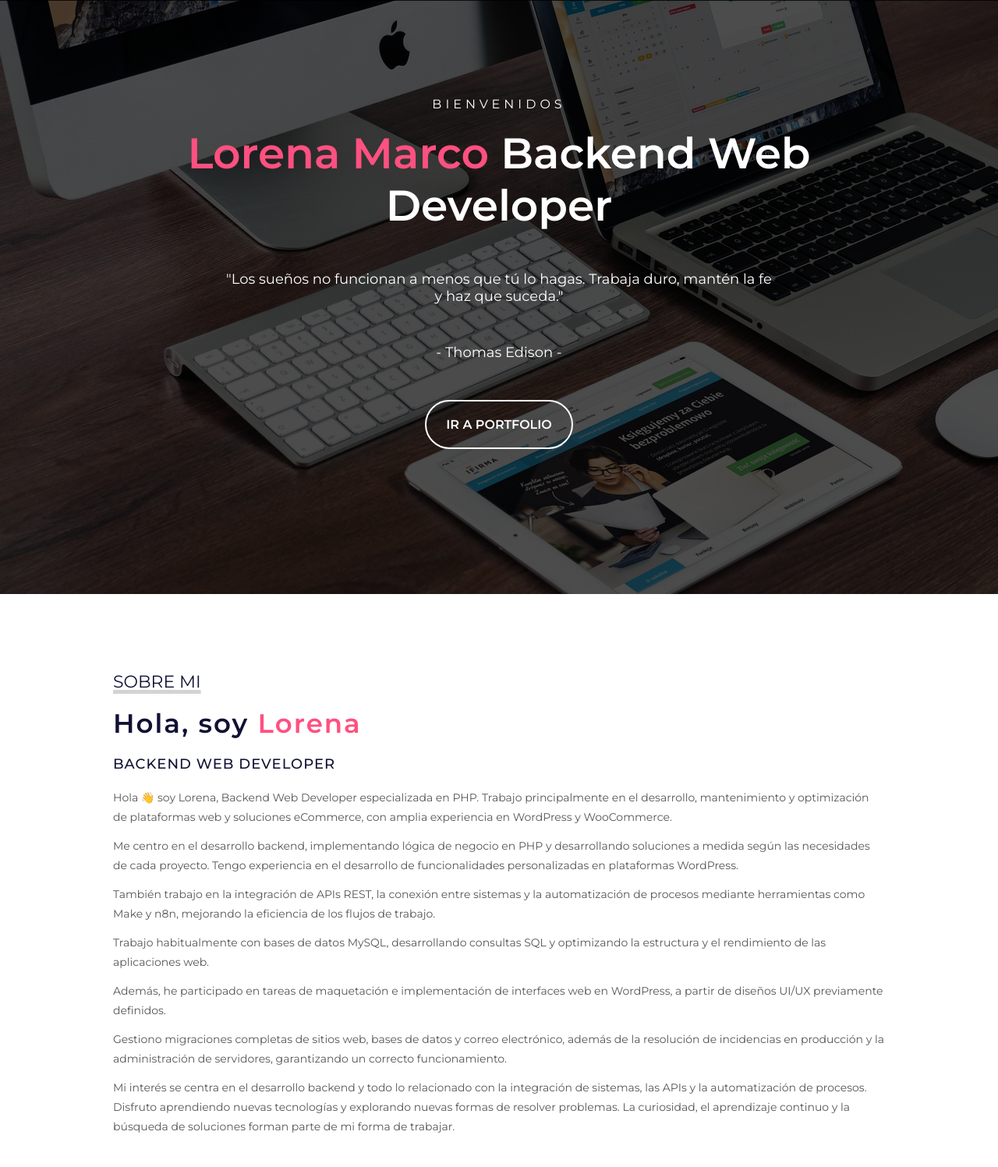
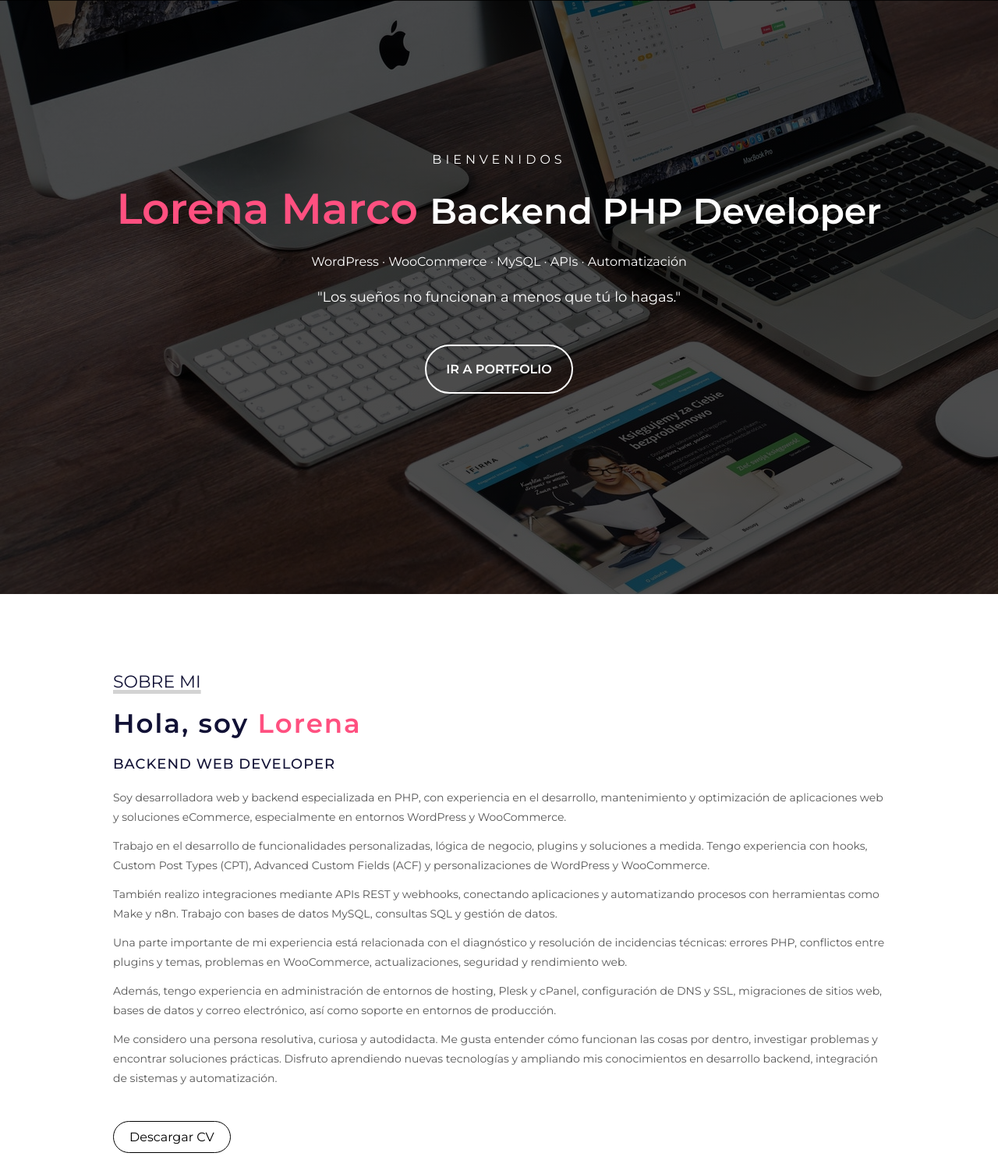
Before and after one commit to LorenaMarco/potfolio, a plain HTML site: page index.html in a window 1280 px wide. Shown: the part 38-1535 px from the top of the page at 78% size. Drawn offline with Linux system fonts and the light colour scheme.

Commit message:
Update About Me section with PHP backend specialization
Updated the title and content of the HTML document to reflect the role and skills of Lorena Marco as a Backend PHP Developer. Enhanced the presentation section and added more detailed descriptions of skills and projects.

```diff
--- a/index.html
+++ b/index.html
@@ -8,7 +8,7 @@
     <link rel="stylesheet" href="https://cdnjs.cloudflare.com/ajax/libs/font-awesome/6.1.1/css/all.min.css" integrity="sha512-KfkfwYDsLkIlwQp6LFnl8zNdLGxu9YAA1QvwINks4PhcElQSvqcyVLLD9aMhXd13uQjoXtEKNosOWaZqXgel0g==" crossorigin="anonymous" referrerpolicy="no-referrer"
     />
     <link rel="stylesheet" href="estilo.css">
-    <title>Lorena Marco | Backend Web Developer</title>
+    <title>Lorena Marco | Backend PHP Developer · WordPress & WooCommerce</title>
 </head>
 <body>
     <section id="inicio">
@@ -38,10 +38,16 @@
             </header>
             <div class="presentacion">
                 <p class="bienvenida">Bienvenidos</p>
-                <h2> <span>Lorena Marco</span> Backend Web Developer</h2>
-                <p class="descripcion">"Los sueños no funcionan a menos que tú lo hagas. Trabaja duro, mantén la fe y haz que suceda."</p>
-                <p class="descripcion">- Thomas Edison -</p>
-
+                <h2>
+                    <span>Lorena Marco</span>
+                    <small>Backend PHP Developer</small>
+                </h2>
+                <p class="especialidades">
+                    WordPress · WooCommerce · MySQL · APIs · Automatización
+                </p>
+                <p class="descripcion">
+                    "Los sueños no funcionan a menos que tú lo hagas."
+                </p>
                 <a href="#portfolio">Ir a Portfolio</a>
             </div>
         </div>
@@ -51,15 +57,53 @@
           <p class="titulo-seccion">Sobre Mi</p>
           <h2>Hola, soy <span>Lorena</span> </h2>
           <h3>Backend Web Developer</h3>
-          <p>Hola 👋 soy Lorena, Backend Web Developer especializada en PHP. Trabajo principalmente en el desarrollo, mantenimiento y optimización de plataformas web y soluciones eCommerce, con amplia experiencia en WordPress y WooCommerce.</p>
-          <p>Me centro en el desarrollo backend, implementando lógica de negocio en PHP y desarrollando soluciones a medida según las necesidades de cada proyecto. Tengo experiencia en el desarrollo de funcionalidades personalizadas en plataformas WordPress.</p>
-          <p>También trabajo en la integración de APIs REST, la conexión entre sistemas y la automatización de procesos mediante herramientas como Make y n8n, mejorando la eficiencia de los flujos de trabajo.</p>
-          <p>Trabajo habitualmente con bases de datos MySQL, desarrollando consultas SQL y optimizando la estructura y el rendimiento de las aplicaciones web.</p>
-          <p>Además, he participado en tareas de maquetación e implementación de interfaces web en WordPress, a partir de diseños UI/UX previamente definidos.</p>
-          <p>Gestiono migraciones completas de sitios web, bases de datos y correo electrónico, además de la resolución de incidencias en producción y la administración de servidores, garantizando un correcto funcionamiento.</p>
-          <p>Mi interés se centra en el desarrollo backend y todo lo relacionado con la integración de sistemas, las APIs y la automatización de procesos. Disfruto aprendiendo nuevas tecnologías y explorando nuevas formas de resolver problemas. La curiosidad, el aprendizaje continuo y la búsqueda de soluciones forman parte de mi forma de trabajar.</p>
+         <p>
+    Soy desarrolladora web y backend especializada en PHP,
+    con experiencia en el desarrollo, mantenimiento y
+    optimización de aplicaciones web y soluciones eCommerce,
+    especialmente en entornos WordPress y WooCommerce.
+</p>
 
-          <a href="Cv-Lorena-Marco.pdf" download="Cv-Lorena-Marco">Descargar CV</a>
+<p>
+    Trabajo en el desarrollo de funcionalidades personalizadas,
+    lógica de negocio, plugins y soluciones a medida.
+    Tengo experiencia con hooks, Custom Post Types (CPT),
+    Advanced Custom Fields (ACF) y personalizaciones
+    de WordPress y WooCommerce.
+</p>
+
+<p>
+    También realizo integraciones mediante APIs REST y webhooks,
+    conectando aplicaciones y automatizando procesos con
+    herramientas como Make y n8n.
+    Trabajo con bases de datos MySQL, consultas SQL
+    y gestión de datos.
+</p>
+
+<p>
+    Una parte importante de mi experiencia está relacionada
+    con el diagnóstico y resolución de incidencias técnicas:
+    errores PHP, conflictos entre plugins y temas,
+    problemas en WooCommerce, actualizaciones,
+    seguridad y rendimiento web.
+</p>
+
+<p>
+    Además, tengo experiencia en administración de entornos
+    de hosting, Plesk y cPanel, configuración de DNS y SSL,
+    migraciones de sitios web, bases de datos y correo
+    electrónico, así como soporte en entornos de producción.
+</p>
+
+<p>
+    Me considero una persona resolutiva, curiosa y autodidacta.
+    Me gusta entender cómo funcionan las cosas por dentro,
+    investigar problemas y encontrar soluciones prácticas.
+    Disfruto aprendiendo nuevas tecnologías y ampliando
+    mis conocimientos en desarrollo backend,
+    integración de sistemas y automatización.
+</p>
+    <a href="Cv-Lorena-Marco.pdf" download="Cv-Lorena-Marco">Descargar CV</a>
 
       </div>
     </section>
```
